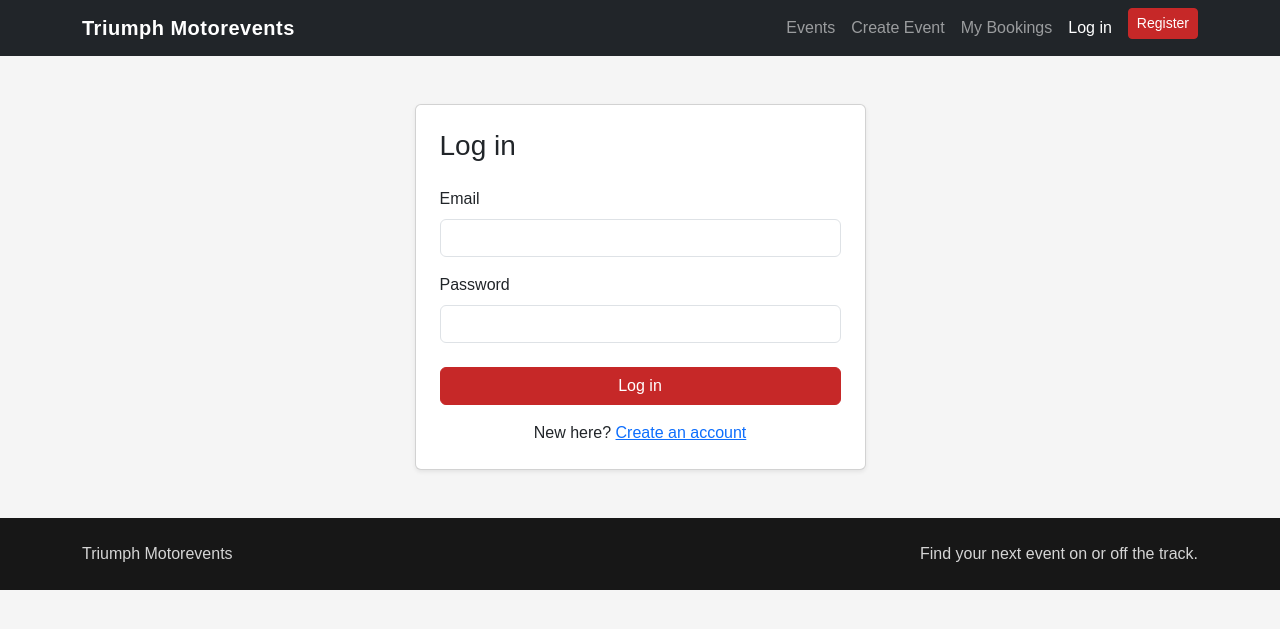
After one commit to jaygunz56/IAB207_Assessment_2-, a Flask app: page /login in a window 1280 px wide. The commit adds this page. Shown: the top 629 px of the page. Run offline with Flask 3, Linux system fonts and the light colour scheme; some libraries are stand-ins or nearby versions.

Commit message:
IT3-2, IT3-3: Add user registration, login and logout

```diff
--- a/website/__init__.py
+++ b/website/__init__.py
@@ -1,7 +1,9 @@
 from flask import Flask
 from flask_sqlalchemy import SQLAlchemy
+from flask_login import LoginManager
 
 db = SQLAlchemy()
+
 
 def create_app():
     app = Flask(__name__)
@@ -11,13 +13,38 @@ def create_app():
 
     db.init_app(app)
 
+    login_manager = LoginManager()
+    # send people here if they hit a page that needs a login
+    login_manager.login_view = 'auth.login'
+    login_manager.login_message_category = 'warning'
+    login_manager.init_app(app)
+
     # need to import models here so the tables get created
     from . import models
 
+    @login_manager.user_loader
+    def load_user(user_id):
+        return db.session.get(models.User, int(user_id))
+
     with app.app_context():
         db.create_all()
+        add_categories()
 
     from . import views
     app.register_blueprint(views.mainbp)
 
+    from . import auth
+    app.register_blueprint(auth.authbp)
+
     return app
+
+
+def add_categories():
+    # categories are fixed so just make sure they're in the db
+    from .models import Category
+    names = ['Circuit Racing', 'Drifting', 'Drag Racing', 'Rally',
+             'Motocross', 'Track Day', 'Motorsport Festival']
+    if Category.query.count() == 0:
+        for name in names:
+            db.session.add(Category(name=name))
+        db.session.commit()
--- /dev/null
+++ b/website/auth.py
@@ -0,0 +1,71 @@
+from flask import Blueprint, render_template, redirect, url_for, flash, request
+from flask_login import login_user, logout_user, login_required, current_user
+from werkzeug.security import generate_password_hash, check_password_hash
+
+from .forms import RegisterForm, LoginForm
+from .models import User
+from . import db
+
+authbp = Blueprint('auth', __name__)
+
+
+@authbp.route('/register', methods=['GET', 'POST'])
+def register():
+    if current_user.is_authenticated:
+        return redirect(url_for('main.index'))
+
+    form = RegisterForm()
+    if form.validate_on_submit():
+        email = form.email.data.lower().strip()
+
+        if User.query.filter_by(email=email).first():
+            flash('An account with that email already exists, try logging in', 'danger')
+            return render_template('register.html', form=form)
+
+        user = User(first_name=form.first_name.data.strip(),
+                    last_name=form.last_name.data.strip(),
+                    email=email,
+                    mobile=form.mobile.data.strip(),
+                    password_hash=generate_password_hash(form.password.data))
+        db.session.add(user)
+        db.session.commit()
+
+        login_user(user)
+        flash(f'Welcome aboard {user.first_name}!', 'success')
+        return redirect(url_for('main.index'))
+
+    return render_template('register.html', form=form)
+
+
+@authbp.route('/login', methods=['GET', 'POST'])
+def login():
+    if current_user.is_authenticated:
+        return redirect(url_for('main.index'))
+
+    form = LoginForm()
+    if form.validate_on_submit():
+        user = User.query.filter_by(email=form.email.data.lower().strip()).first()
+
+        # same message either way so people can't fish for which emails exist
+        if user is None or not check_password_hash(user.password_hash, form.password.data):
+            flash('Incorrect email or password', 'danger')
+            return render_template('login.html', form=form)
+
+        login_user(user)
+        flash(f'Welcome back {user.first_name}', 'success')
+
+        # only follow next if it's a page on our own site
+        next_page = request.args.get('next')
+        if next_page and next_page.startswith('/') and not next_page.startswith('//'):
+            return redirect(next_page)
+        return redirect(url_for('main.index'))
+
+    return render_template('login.html', form=form)
+
+
+@authbp.route('/logout')
+@login_required
+def logout():
+    logout_user()
+    flash('You have been logged out', 'info')
+    return redirect(url_for('main.index'))
--- /dev/null
+++ b/website/forms.py
@@ -0,0 +1,25 @@
+from flask_wtf import FlaskForm
+from wtforms import StringField, PasswordField, SubmitField
+from wtforms.validators import InputRequired, Email, EqualTo, Length, Regexp
+
+
+class RegisterForm(FlaskForm):
+    first_name = StringField('First name', validators=[InputRequired(), Length(max=50)])
+    last_name = StringField('Last name', validators=[InputRequired(), Length(max=50)])
+    email = StringField('Email', validators=[InputRequired(), Email(message='Please enter a valid email')])
+    mobile = StringField('Mobile number', validators=[
+        InputRequired(),
+        Regexp(r'^\+?[0-9 ]{8,15}$', message='Please enter a valid mobile number')])
+    password = PasswordField('Password', validators=[
+        InputRequired(),
+        Length(min=8, message='Password needs to be at least 8 characters')])
+    confirm = PasswordField('Confirm password', validators=[
+        InputRequired(),
+        EqualTo('password', message='Passwords should match')])
+    submit = SubmitField('Create account')
+
+
+class LoginForm(FlaskForm):
+    email = StringField('Email', validators=[InputRequired(), Email()])
+    password = PasswordField('Password', validators=[InputRequired()])
+    submit = SubmitField('Log in')
--- /dev/null
+++ b/website/templates/_formhelpers.html
@@ -0,0 +1,12 @@
+{# renders a wtforms field with bootstrap styling and any errors underneath #}
+{% macro render_field(field, type_class='form-control') %}
+    <label for="{{ field.id }}" class="form-label">{{ field.label.text }}</label>
+    {% if field.errors %}
+        {{ field(class=type_class ~ ' is-invalid') }}
+        <div class="invalid-feedback">
+            {% for error in field.errors %}{{ error }} {% endfor %}
+        </div>
+    {% else %}
+        {{ field(class=type_class) }}
+    {% endif %}
+{% endmacro %}
--- a/website/templates/base.html
+++ b/website/templates/base.html
@@ -38,6 +38,22 @@
                         <a class="nav-link" href="#">My Bookings</a>
                     </li>
 
+                    {% if current_user.is_authenticated %}
+                        <li class="nav-item">
+                            <span class="nav-link text-light">Hi, {{ current_user.first_name }}</span>
+                        </li>
+                        <li class="nav-item">
+                            <a class="nav-link" href="{{ url_for('auth.logout') }}">Log out</a>
+                        </li>
+                    {% else %}
+                        <li class="nav-item">
+                            <a class="nav-link {% if request.endpoint == 'auth.login' %}active{% endif %}" href="{{ url_for('auth.login') }}">Log in</a>
+                        </li>
+                        <li class="nav-item">
+                            <a class="btn btn-danger btn-sm ms-lg-2 mt-2 mt-lg-0" href="{{ url_for('auth.register') }}">Register</a>
+                        </li>
+                    {% endif %}
+
                 </ul>
             </div>
 
--- /dev/null
+++ b/website/templates/login.html
@@ -0,0 +1,39 @@
+{% extends "base.html" %}
+{% from "_formhelpers.html" import render_field %}
+
+{% block title %}Log in | Triumph Motorevents{% endblock %}
+
+{% block content %}
+
+    <main class="py-5">
+        <div class="container">
+            <div class="row justify-content-center">
+                <div class="col-md-6 col-lg-5">
+
+                    <div class="card shadow-sm">
+                        <div class="card-body p-4">
+
+                            <h1 class="h3 mb-4">Log in</h1>
+
+                            <form method="POST" novalidate>
+                                {{ form.hidden_tag() }}
+
+                                <div class="mb-3">{{ render_field(form.email) }}</div>
+                                <div class="mb-3">{{ render_field(form.password) }}</div>
+
+                                {{ form.submit(class='btn btn-danger w-100 mt-2') }}
+                            </form>
+
+                            <p class="text-center mt-3 mb-0">
+                                New here? <a href="{{ url_for('auth.register') }}">Create an account</a>
+                            </p>
+
+                        </div>
+                    </div>
+
+                </div>
+            </div>
+        </div>
+    </main>
+
+{% endblock %}
```
Also changed, not shown: website/templates/register.html (added, +48 -0 lines).
